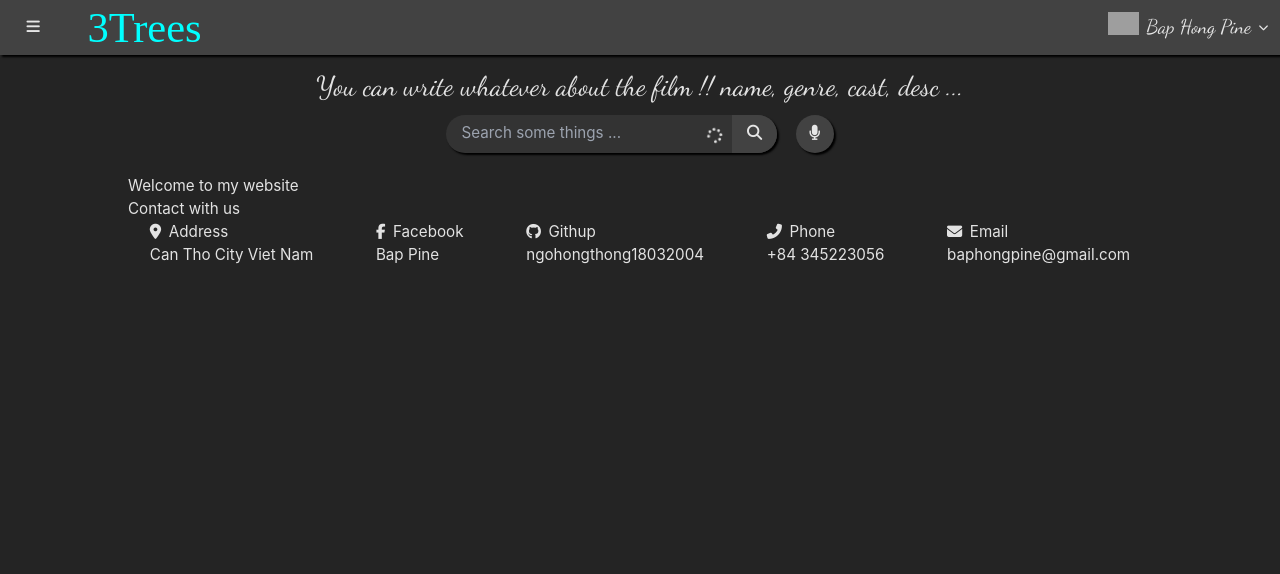
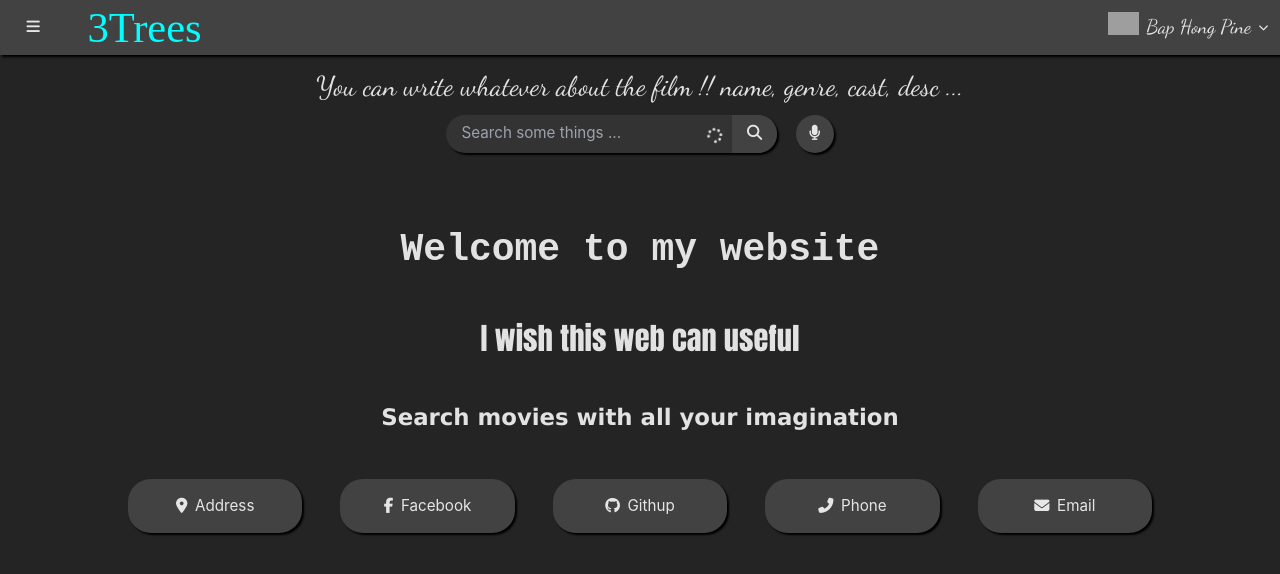
Before and after one commit to ngohongthong1832004/React-Django-Postgresql, a React (Vite) app in the folder my-app/: page / in a window 1280 px wide. Shown: the top 574 px of the page. Built offline with nearby package versions, Linux system fonts and the light colour scheme; grey boxes are pictures that could not be loaded; a web font is replaced by a local one.

Commit message:
UI defaultHome

```diff
--- a/my-app/src/components/header/index.jsx
+++ b/my-app/src/components/header/index.jsx
@@ -3,6 +3,7 @@ import classNames from "classnames/bind";
 import imgs from "../../assets";
 import styles from "./header.module.scss";
 import { useEffect, useState } from "react";
+import { Link } from "react-router-dom";
 
 const cx = classNames.bind(styles);
 
@@ -21,7 +22,7 @@ const Header = () => {
             </button>
           </div>
           <div className={cx("header__logo")}>
-            <h1>3Trees</h1>
+            <h1><a href={"/"}>3Trees</a></h1>
           </div>
         </div>
 
--- a/my-app/src/components/homeDefault/homeDefault.module.scss
+++ b/my-app/src/components/homeDefault/homeDefault.module.scss
@@ -1,12 +1,39 @@
+
+
+.homeDefault__wrap__content {
+    text-align: center;
+
+    .homeDefault__wrap__content__title {
+        padding: 1rem;
+        font-size: 1.5rem;
+        font-weight: 600;
+        margin-bottom: 0.5rem;
+    }
+
+
+    .homeDefault__wrap__content__title:first-child {
+        margin-top: 2rem;
+        font-size: 2.5rem;
+        font-family: 'Courier New', Courier, monospace;
+    }
+
+    .homeDefault__wrap__content__title:nth-child(2) {
+        font-size: 2rem;
+        font-family: Impact, Haettenschweiler, 'Arial Narrow Bold', sans-serif;
+    }
+
+    .homeDefault__wrap__content__title:last-child {
+        font-size: 1.5rem;
+        margin-bottom: 2rem;
+        font-family: Verdana, Geneva, Tahoma, sans-serif;
+    }
+
+}
+
 .homeDefault__wrap__footer {
     width: 100%;
-
-
-
-    .homeDefault__wrap__footer__content__contact__content {
-        display: flex;
-        justify-content: space-around;
-        align-items: center;
+    .homeDefault__wrap__footer__content__contact__content__item__text__title {
+        text-align: center;
     }
 
 }
@@ -15,3 +42,13 @@
     margin-right: 0.5rem;
     cursor: pointer;
 }
+.homeDefault__wrap__footer__content__contact__content__item {
+    background-color: var(--gray);
+    border-radius: 1.5rem;
+    box-shadow: 2px 2px 2px var(--black);
+    padding: 1rem;
+}
+.homeDefault__wrap__footer__content__contact__content__item:hover {
+    background-color: var(--gray-2);
+    cursor: pointer;
+}
--- a/my-app/src/components/homeDefault/index.jsx
+++ b/my-app/src/components/homeDefault/index.jsx
@@ -12,13 +12,16 @@ const HomeDefault = () => {
                 <div className={cx("homeDefault__wrap__content__title")}>
                     <h1 className={cx("homeDefault__wrap__content__title__text")}>Welcome to my website</h1>
                 </div>
+                <div className={cx("homeDefault__wrap__content__title")}>
+                    <h1 className={cx("homeDefault__wrap__content__title__text")}>I wish this web can useful</h1>
+                </div>
+                <div className={cx("homeDefault__wrap__content__title")}>
+                    <h1 className={cx("homeDefault__wrap__content__title__text")}>Search movies with all your imagination</h1>
+                </div>
             </div>
             <div className={cx("homeDefault__wrap__footer")}>
                 <div className={cx("homeDefault__wrap__footer__content")}>
-                    <div className={cx("homeDefault__wrap__footer__content__contact")}>
-                        <h1 className={cx("homeDefault__wrap__footer__content__title__text")}>Contact with us</h1>
-                    </div>
-                    <div className={cx("homeDefault__wrap__footer__content__contact__content", "grid grid-cols-5 gap-5")}>
+                    <div className={cx("homeDefault__wrap__footer__content__contact__content", "grid grid-cols-5 gap-10")}>
                         <div className={cx("homeDefault__wrap__footer__content__contact__content__item")}>
                             <div className={cx("homeDefault__wrap__footer__content__contact__content__item__text")}>
                                 <p className={cx("homeDefault__wrap__footer__content__contact__content__item__text__title")}>
@@ -27,7 +30,6 @@ const HomeDefault = () => {
                                     </label>
                                     Address
                                 </p>
-                                <p className={cx("homeDefault__wrap__footer__content__contact__content__item__text__content")}>Can Tho City Viet Nam</p>
                             </div>
                         </div>
                         <div className={cx("homeDefault__wrap__footer__content__contact__content__item")}>
@@ -39,7 +41,6 @@ const HomeDefault = () => {
                                     </label>
                                     Facebook
                                 </p>
-                                <p className={cx("homeDefault__wrap__footer__content__contact__content__item__text__content")}>Bap Pine</p>
                             </div>
                         </div>
                         <div className={cx("homeDefault__wrap__footer__content__contact__content__item")}>
@@ -51,7 +52,6 @@ const HomeDefault = () => {
                                     </label>
                                     Githup
                                 </p>
-                                <p className={cx("homeDefault__wrap__footer__content__contact__content__item__text__content")}>ngohongthong18032004</p>
                             </div>
                         </div>
 
@@ -64,7 +64,6 @@ const HomeDefault = () => {
                                     </label>
                                     Phone
                                 </p>
-                                <p className={cx("homeDefault__wrap__footer__content__contact__content__item__text__content")}>+84 345223056</p>
                             </div>
                         </div>
                         <div className={cx("homeDefault__wrap__footer__content__contact__content__item")}>
@@ -76,7 +75,6 @@ const HomeDefault = () => {
                                     </label>
                                     Email
                                 </p>
-                                <p className={cx("homeDefault__wrap__footer__content__contact__content__item__text__content")}>baphongpine@gmail.com</p>
                             </div>
                         </div>
 
```
